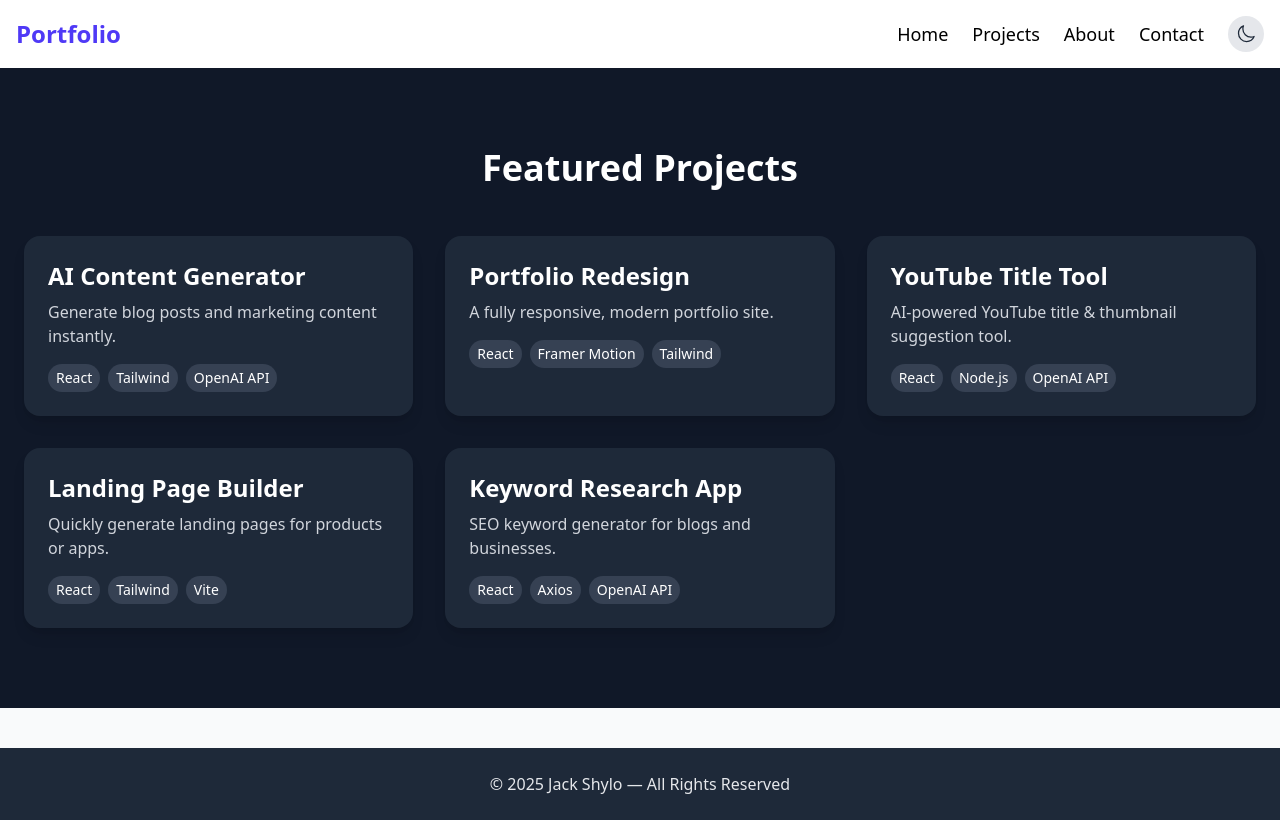
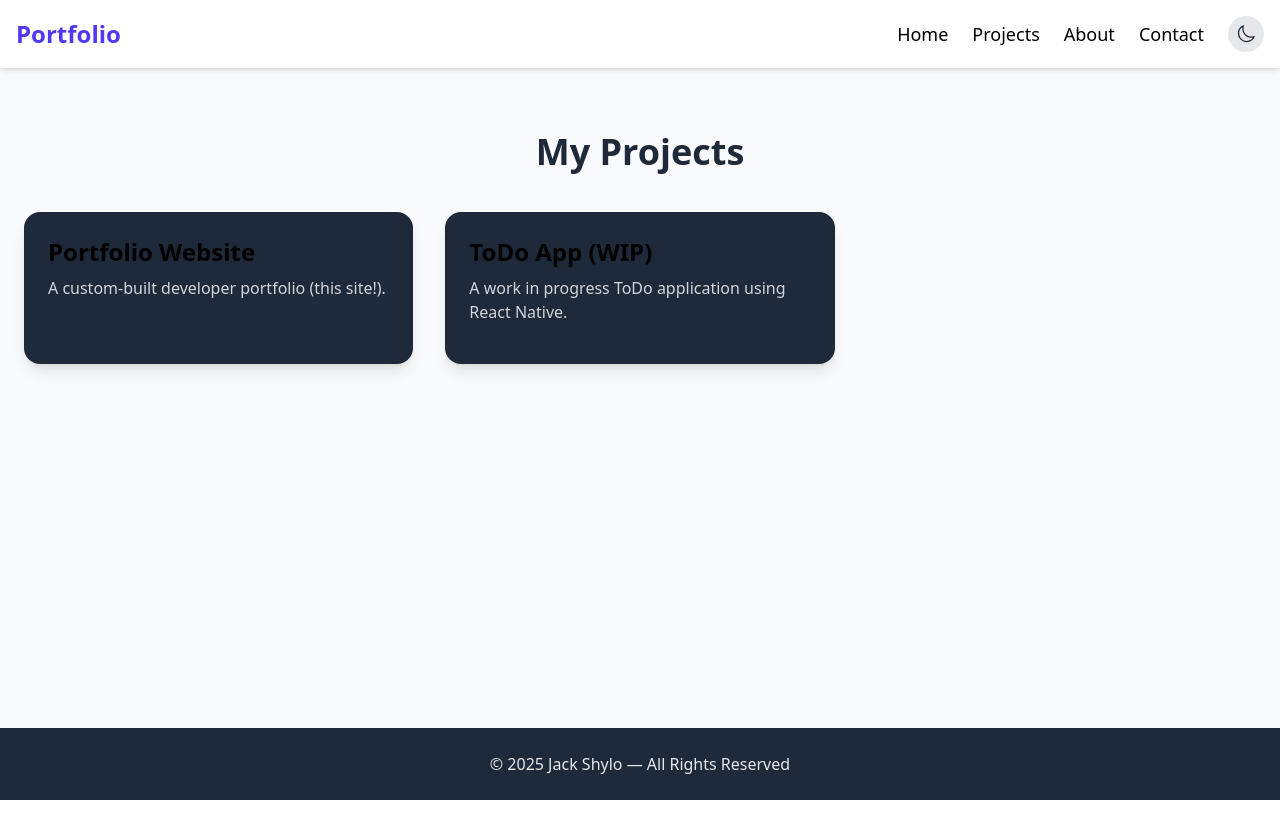
Before and after one commit to JackShylo/portfolio-app, a React (Vite) app: page /projects in a window 1280 px wide. Built offline with nearby package versions, Linux system fonts and the light colour scheme.

Commit message:
Updated ProjectCard

```diff
--- a/src/App.jsx
+++ b/src/App.jsx
@@ -7,7 +7,6 @@ import Projects from "./pages/Projects";
 import About from "./pages/About";
 import Contact from "./pages/Contact";
 import Hero from "./pages/Hero";
-import BentoGrid from "./components/BentoGrid";
 
 function App() {
   return (
@@ -17,7 +16,7 @@ function App() {
         <main className="flex-grow">
           <Routes>
             <Route path="/" element={<Hero />} />
-            <Route path="/projects" element={<BentoGrid />} />
+            <Route path="/projects" element={<Projects />} />
             <Route path="/about" element={<About />} />
             <Route path="/contact" element={<Contact />} />
           </Routes>
--- a/src/components/BentoGrid.jsx
+++ /dev/null
@@ -1,76 +0,0 @@
-// src/components/BentoGrid.jsx
-import { motion } from "framer-motion";
-
-const projects = [
-  {
-    title: "AI Content Generator",
-    description: "Generate blog posts and marketing content instantly.",
-    tech: ["React", "Tailwind", "OpenAI API"],
-    url: "#",
-  },
-  {
-    title: "Portfolio Redesign",
-    description: "A fully responsive, modern portfolio site.",
-    tech: ["React", "Framer Motion", "Tailwind"],
-    url: "#",
-  },
-  {
-    title: "YouTube Title Tool",
-    description: "AI-powered YouTube title & thumbnail suggestion tool.",
-    tech: ["React", "Node.js", "OpenAI API"],
-    url: "#",
-  },
-  {
-    title: "Landing Page Builder",
-    description: "Quickly generate landing pages for products or apps.",
-    tech: ["React", "Tailwind", "Vite"],
-    url: "#",
-  },
-  {
-    title: "Keyword Research App",
-    description: "SEO keyword generator for blogs and businesses.",
-    tech: ["React", "Axios", "OpenAI API"],
-    url: "#",
-  },
-];
-
-export default function BentoGrid() {
-  return (
-    <section className="py-20 px-6 bg-gray-900 text-white">
-      <h2 className="text-4xl font-bold mb-12 text-center">
-        Featured Projects
-      </h2>
-
-      <div className="grid grid-cols-1 md:grid-cols-3 gap-6 md:gap-8">
-        {projects.map((project, index) => (
-          <motion.a
-            key={index}
-            href={project.url}
-            target="_blank"
-            rel="noopener noreferrer"
-            className={`group relative bg-gray-800 p-6 rounded-2xl shadow-lg overflow-hidden hover:scale-105 transition-transform duration-300`}
-            initial={{ opacity: 0, y: 20 }}
-            whileInView={{ opacity: 1, y: 0 }}
-            viewport={{ once: true }}
-            transition={{ delay: index * 0.1 }}
-          >
-            <h3 className="text-2xl font-semibold mb-2 group-hover:text-indigo-400 transition-colors">
-              {project.title}
-            </h3>
-            <p className="text-gray-300 mb-4">{project.description}</p>
-            <div className="flex flex-wrap gap-2">
-              {project.tech.map((techItem, idx) => (
-                <span
-                  key={idx}
-                  className="text-sm px-2 py-1 bg-gray-700 rounded-full"
-                >
-                  {techItem}
-                </span>
-              ))}
-            </div>
-          </motion.a>
-        ))}
-      </div>
-    </section>
-  );
-}
--- a/src/components/ProjectCard.jsx
+++ b/src/components/ProjectCard.jsx
@@ -1,16 +1,33 @@
-export default function ProjectCard({ title, description, link }) {
+// src/components/BentoGrid.jsx
+import { motion } from "framer-motion";
+
+export default function ProjectCard({ index, title, description, link, tech = [] }) {
   return (
-    <div className="bg-white p-6 shadow rounded-lg hover:shadow-lg transition">
-      <h3 className="text-2xl font-semibold mb-3">{title}</h3>
-      <p className="text-gray-600 mb-4">{description}</p>
-
-      <a
-        href={link}
-        target="_blank"
-        className="text-indigo-600 font-medium hover:underline"
-      >
-        View Project →
-      </a>
-    </div>
+    <motion.a
+      key={index}
+      href={link}
+      target="_blank"
+      rel="noopener noreferrer"
+      className={`group relative bg-gray-800 p-6 rounded-2xl shadow-lg overflow-hidden hover:scale-105 transition-transform duration-300`}
+      initial={{ opacity: 0, y: 20 }}
+      whileInView={{ opacity: 1, y: 0 }}
+      viewport={{ once: true }}
+      transition={{ delay: index * 0.1 }}
+    >
+      <h3 className="text-2xl font-semibold mb-2 group-hover:text-indigo-400 transition-colors">
+        {title}
+      </h3>
+      <p className="text-gray-300 mb-4">{description}</p>
+      <div className="flex flex-wrap gap-2">
+        {tech.map((techItem, idx) => (
+          <span
+            key={idx}
+            className="text-sm px-2 py-1 bg-gray-700 rounded-full"
+          >
+            {techItem}
+          </span>
+        ))}
+      </div>
+    </motion.a>
   );
 }
--- a/src/pages/About.jsx
+++ b/src/pages/About.jsx
@@ -2,22 +2,28 @@ import { motion } from "framer-motion";
 
 const timeline = [
   {
-    date: "2023 - Present",
-    title: "AI Content Generator",
+    date: "2019",
+    title: "Student @ Vision College",
     description:
-      "Built an AI-powered content generation tool using React, Node.js, and OpenAI API.",
+      "New Zealand Diploma in Web Development and Design (Level 5)",
   },
   {
-    date: "2022 - 2023",
+    date: "2020",
+    title: "Student @ Vision College",
+    description:
+      "New Zealand Diploma in Software Development (Level 6)",
+  },
+  {
+    date: "2022 - Present",
+    title: "Crew Trainer @ McDonald's",
+    description:
+      "Manage and train new crew members, ensuring high standards of customer service and operational efficiency.",
+  },
+  {
+    date: "2024",
     title: "Portfolio Redesign",
     description:
       "Redesigned my personal portfolio with React, Tailwind CSS, and Framer Motion.",
-  },
-  {
-    date: "2021 - 2022",
-    title: "YouTube Title & Thumbnail Tool",
-    description:
-      "Created a tool to generate optimized YouTube titles and thumbnails using AI.",
   },
 ];
 
@@ -34,7 +40,7 @@ export default function About() {
           transition={{ duration: 0.8 }}
         >
           <img
-            src="/me.jpg"
+            src="src/assets/img/me.jpg"
             alt="Jack Kelly"
             className="rounded-2xl shadow-lg w-64 md:w-full"
           />
```
Also changed, not shown: 1 other file (tests, documents, lock files or other folders).
